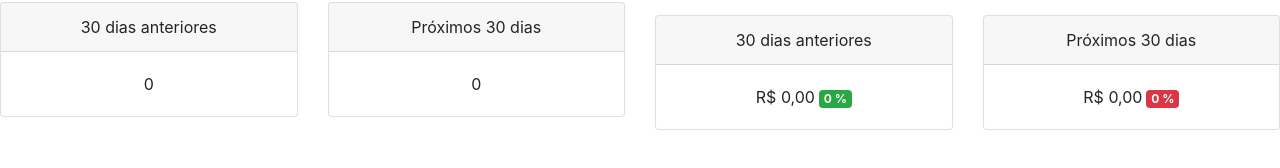
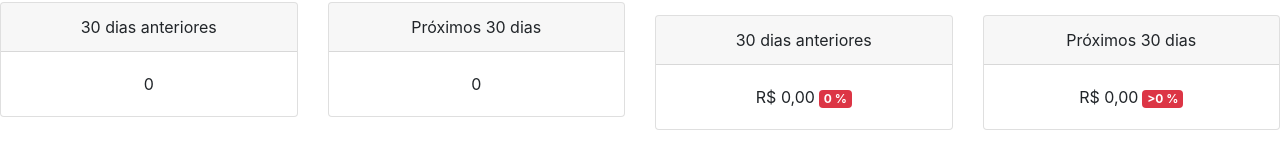
Before and after one commit to moacir9401/dashboard-react, a React (Create React App) app: page / in a window 1280 px wide. Shown: the part 158-326 px from the top of the page. Built offline with nearby package versions, Linux system fonts and the light colour scheme; no server answers.

Commit message:
adicionando css dinamicamente

```diff
--- a/src/components/resumo/resumo.js
+++ b/src/components/resumo/resumo.js
@@ -82,7 +82,7 @@ class resumo extends Component {
                                                         currency: "BRL"
                                                     })
                                         }
-                                        <span className="badge ml-1 badge-success">
+                                        <span className={"badge ml-1 " + (this.state.faturamento.anterior.comparativo > 0 ? "badge-success": "badge-danger")}>
                                             {
                                                 this.state.faturamento.anterior
                                                     .comparativo
@@ -105,7 +105,7 @@ class resumo extends Component {
                                                         currency: "BRL"
                                                     })
                                         }
-                                        <span className="badge ml-1 badge-danger">
+                                        <span className={"badge ml-1 " + (this.state.faturamento.previsao.comparativo > 0 ? "badge-success": "badge-danger")}>>
                                             {
                                                 this.state.faturamento.previsao
                                                     .comparativo
```
